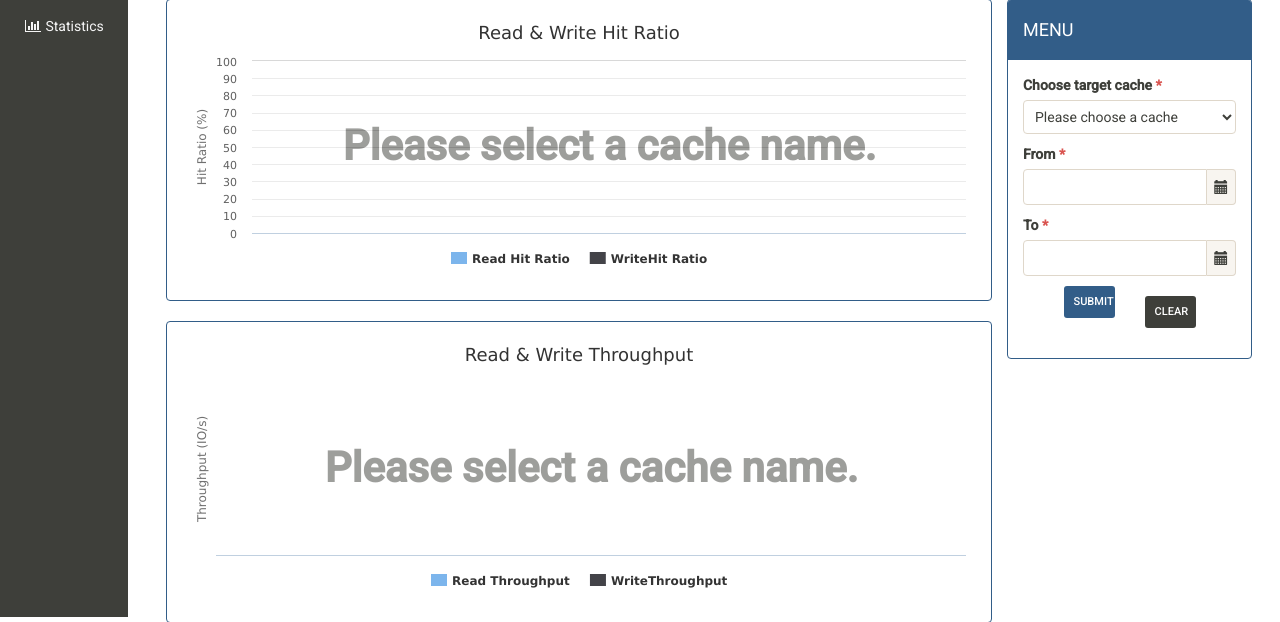
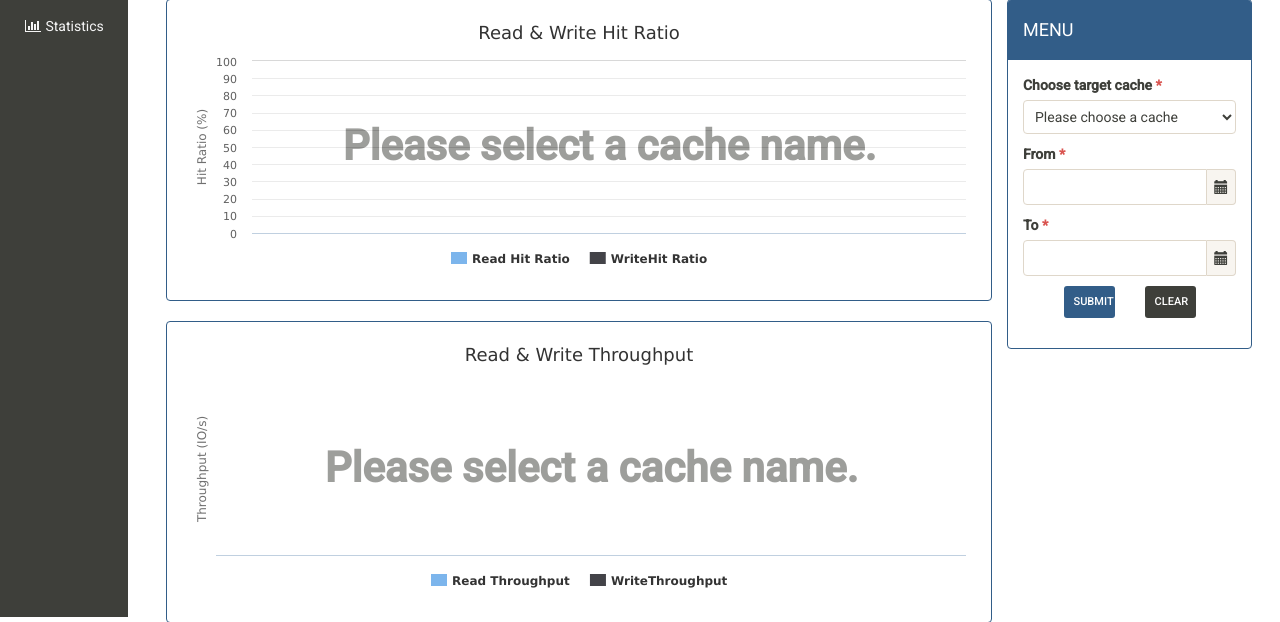
Before and after one commit to ariarezaei/rstor, a Django app: template monitor/templates/stats.html in a window 1280 px wide. Shown: the part 183-805 px from the top of the page. Run offline with Django 3.2, Linux system fonts and the light colour scheme; the template is opened without the code that fills it, so the values that code supplies are empty; parts of the project's set-up code (start-up, migrations or seed data) failed here and were passed over; some libraries are stand-ins or nearby versions.

Commit message:
Finalizing

```diff
--- a/monitor/templates/stats.html
+++ b/monitor/templates/stats.html
@@ -68,7 +68,7 @@
                                         <button type="button" class="btn btn-primary btn-sm btn-block" onclick="send_info()">Submit</button>
                                     </div>
                                     <div class="col-sm-4">
-                                        <button type="button" class="btn btn-default btn-sm btn-block" style="margin-top:10px; " onclick="clear_fields()">Clear</button>
+                                        <button type="button" class="btn btn-default btn-sm btn-block" onclick="clear_fields()">Clear</button>
                                     </div>
                                 </div>
                             </div>
```
